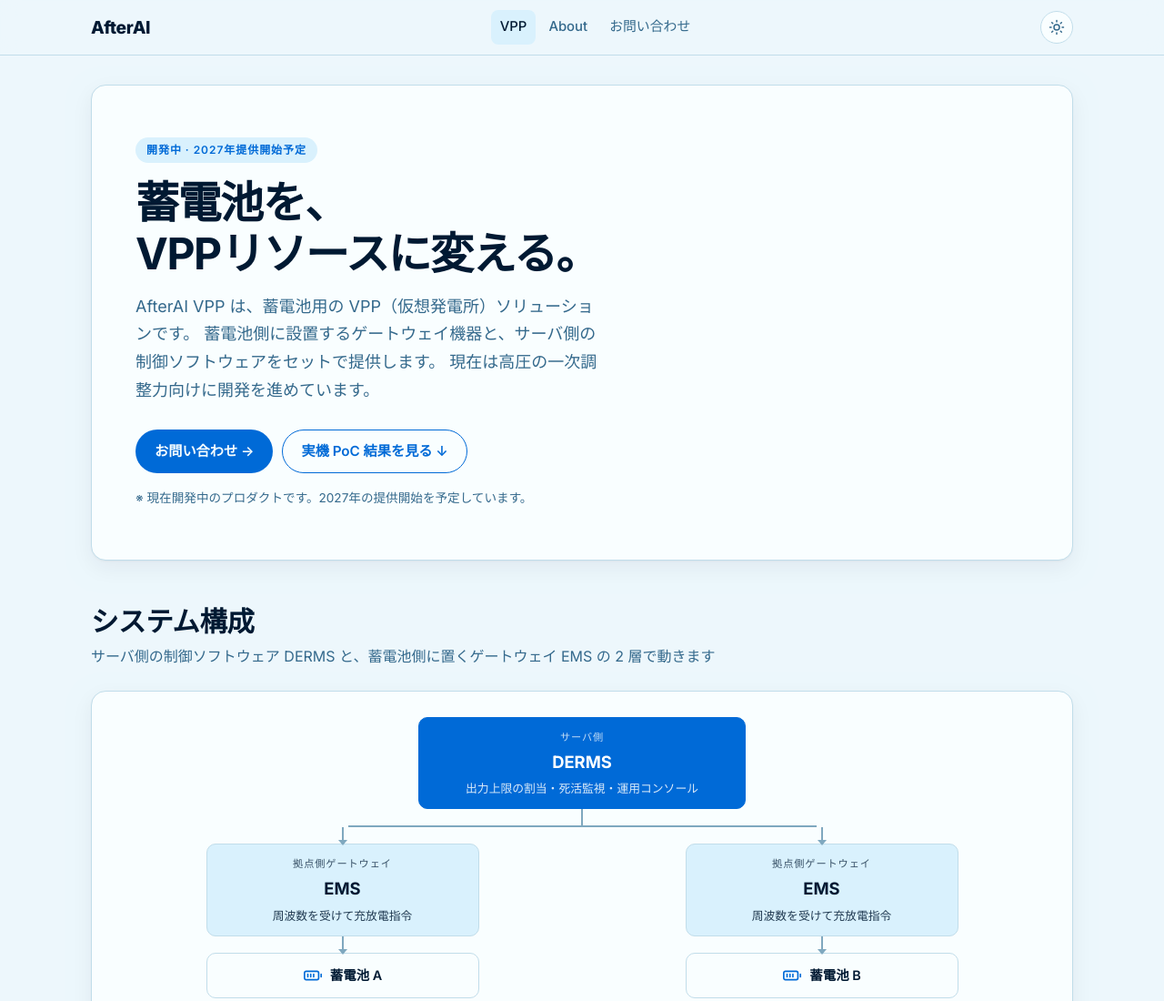
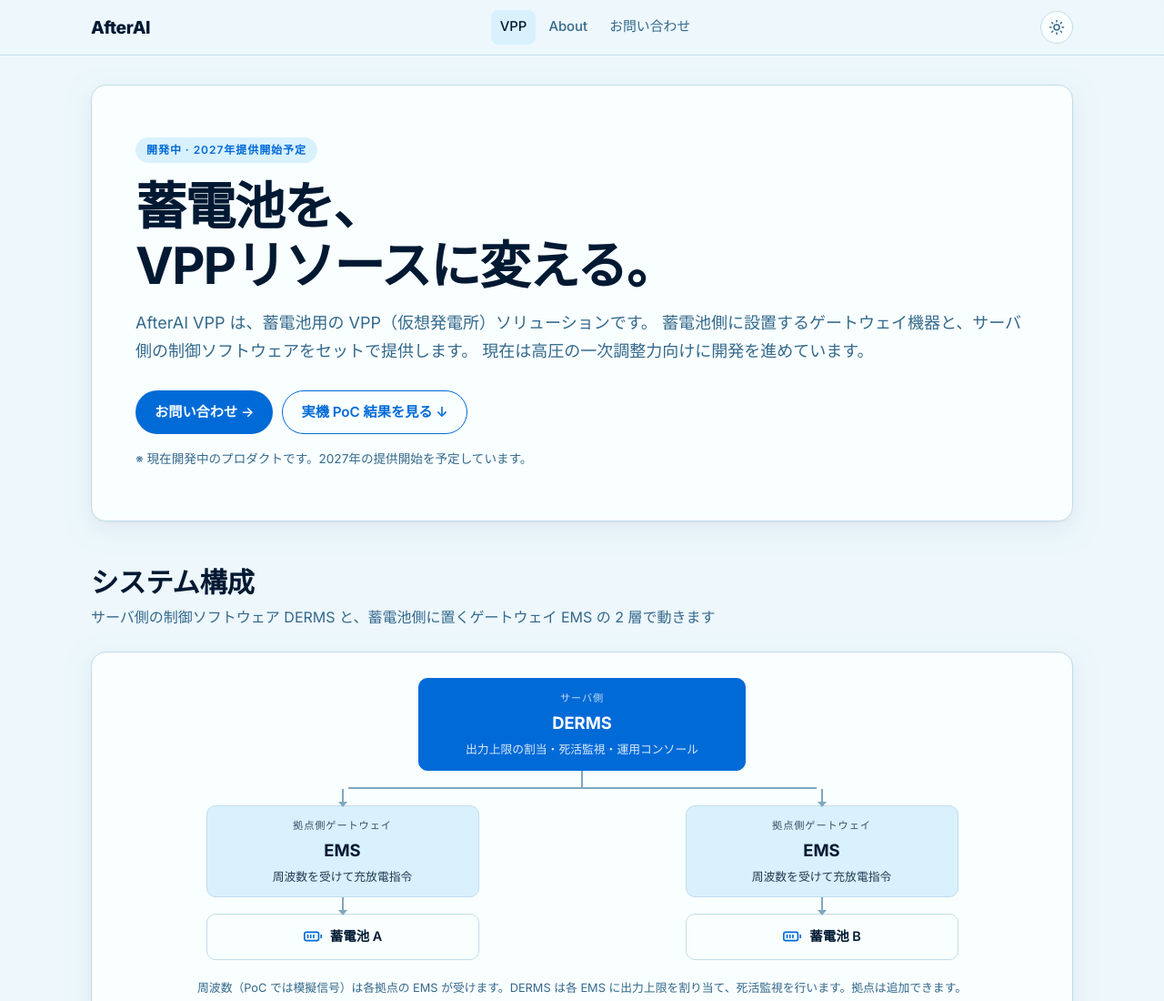
Before and after one commit to AfterAILab/AfterAILab.github.io, an Astro site: page /vpp in a window 1280 px wide. Shown: the top 1100 px of the page at 91% size. Built offline with nearby package versions, Linux system fonts and the light colour scheme; Astro itself is replaced by a stand-in of ours.

Commit message:
Let the /vpp/ hero copy use the full card width
The hero kept its two-column flex layout and the 520px cap on the
description after the flow diagram was dropped, so the copy sat in the
left half with the right half empty. The global 70ch paragraph cap then
wrapped the description short of the card edge.

Drop the flex layout, lift both width caps on the description and grow
the heading to 3.5rem so the single column fills the card.

Co-Authored-By: Claude Fable 5.1 <noreply@anthropic.com>

```diff
--- a/src/pages/vpp.astro
+++ b/src/pages/vpp.astro
@@ -241,10 +241,6 @@ const description =
 <style>
   /* ─── Hero ──────────────────────────────────────────────────────────── */
   .vpp-hero {
-    display: flex;
-    align-items: center;
-    justify-content: space-between;
-    gap: 48px;
     background: var(--color-surface);
     border: 1px solid var(--color-border);
     border-radius: var(--radius);
@@ -252,7 +248,6 @@ const description =
     padding: 56px 48px;
     margin-bottom: 24px;
   }
-  .vpp-hero-content { flex: 1; min-width: 0; }
   .vpp-badge {
     display: inline-block;
     font-size: 0.75rem;
@@ -266,7 +261,7 @@ const description =
     margin-bottom: 16px;
   }
   .vpp-hero-title {
-    font-size: 3rem;
+    font-size: 3.5rem;
     font-weight: 700;
     color: var(--color-text);
     letter-spacing: -0.03em;
@@ -277,7 +272,7 @@ const description =
     font-size: 1.125rem;
     color: var(--color-text-secondary);
     margin-bottom: 28px;
-    max-width: 520px;
+    max-width: none;
     line-height: 1.7;
   }
   .vpp-hero-actions { display: flex; flex-wrap: wrap; gap: 10px; }
@@ -496,7 +491,7 @@ const description =
 
   /* ─── Responsive ────────────────────────────────────────────────────── */
   @media (max-width: 768px) {
-    .vpp-hero { flex-direction: column; padding: 36px 24px; gap: 24px; }
+    .vpp-hero { padding: 36px 24px; }
     .vpp-split { flex-direction: column-reverse; gap: 20px; }
     .vpp-illust svg { width: 130px; height: 130px; }
     .vpp-hero-title { font-size: 2.1rem; }
```
